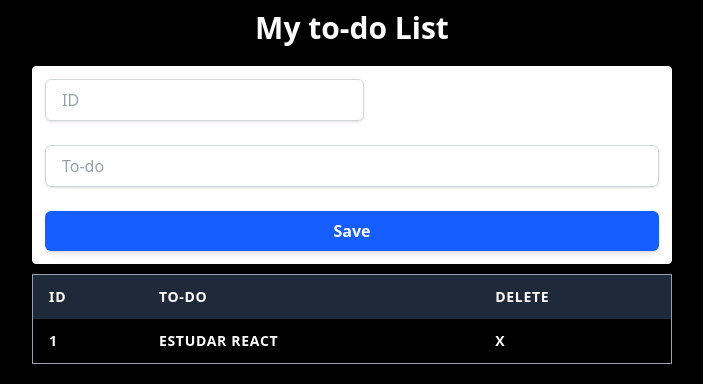
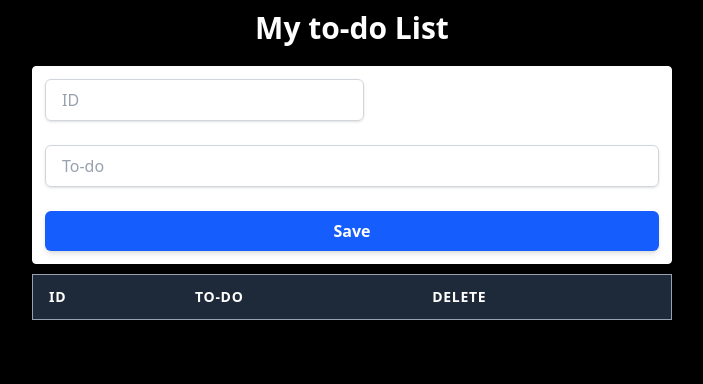
Before and after one commit to Matheusy1997/my-to-do-list, a Next.js app: page / in a window 1280 px wide. Shown: the top 384 px of the page, without its empty margins (288-991 px from the left). Built offline with nearby package versions, Linux system fonts and the light colour scheme.

Commit message:
criação do componente tabela

```diff
--- /dev/null
+++ b/components/TableRow.tsx
@@ -0,0 +1,14 @@
+interface TableRowProps{
+    id:number
+    name:string
+}
+
+export function TableRow({id, name}: TableRowProps) {
+    return (
+        <tr>
+            <td  className="py-3 px-4 text-left text-sm font-semibold uppercase tracking-wider">{id}</td>
+            <td className="py-3 px-4 text-left text-sm font-semibold uppercase tracking-wider">{name}</td>
+            <td className="py-3 px-4 text-left text-sm font-semibold uppercase tracking-wider"><button className="hover:cursor-pointer">X</button></td>
+        </tr>
+    )
+}
--- a/src/app/page.tsx
+++ b/src/app/page.tsx
@@ -6,10 +6,10 @@ export default function Home() {
   const [id, setId] = useState<number>(0)
   const [name, setName] = useState<string>('')
 
-
+  const arrayList = new Map()
 
   function addList() {
-
+    arrayList.set(id, name)
   }
 
 
@@ -35,11 +35,7 @@ export default function Home() {
             </tr>
           </thead>
           <tbody>
-            <tr>
-              <td className="py-3 px-4 text-left text-sm font-semibold uppercase tracking-wider">1</td>
-              <td className="py-3 px-4 text-left text-sm font-semibold uppercase tracking-wider">Estudar React</td>
-              <td className="py-3 px-4 text-left text-sm font-semibold uppercase tracking-wider">X</td>
-            </tr>
+
           </tbody>
         </table>
       </section>
```
